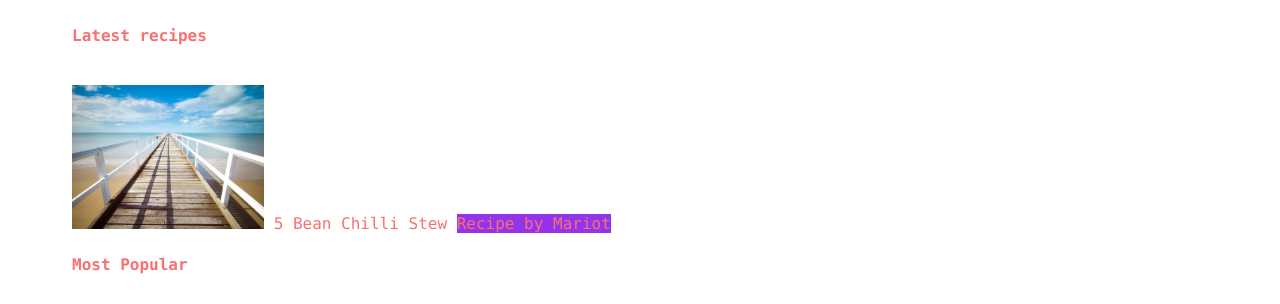
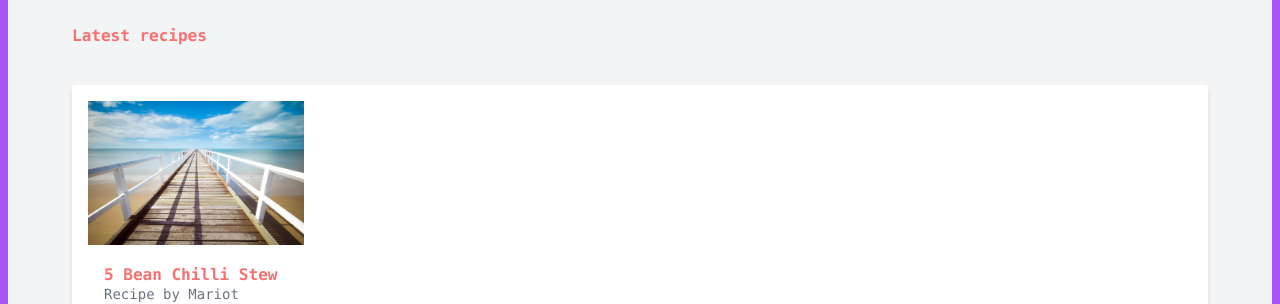
Before and after one commit to obibaadoma/tailwind-tutorials, a website: page public/index.html in a window 1280 px wide. Shown: the part 504-808 px from the top of the page. Drawn offline with Linux system fonts and the light colour scheme.

Commit message:
fixed eslint linter

```diff
--- a/package.json
+++ b/package.json
@@ -16,6 +16,10 @@
     "tailwindcss": "^3.4.3"
   },
   "devDependencies": {
+    "babel-eslint": "^10.1.0",
+    "eslint": "^7.32.0",
+    "eslint-config-airbnb-base": "^14.2.1",
+    "eslint-plugin-import": "^2.29.1",
     "hint": "^7.1.11",
     "nodemon": "^3.1.0",
     "stylelint": "^13.13.1",
--- a/public/index.html
+++ b/public/index.html
@@ -8,7 +8,7 @@
   <link rel="stylesheet" href="styles.css"/></link>
  </head>
 
-<body class="text-red-400 font-mono">
+<body class="bg-purple-500 text-red-400 font-mono">
 
   <div>
     <!-- content wrapper -->
@@ -45,7 +45,7 @@
     </div> <!-- end of nav -->
   </div>
 
-  <main class ="px-16 py-6">
+  <main class ="bg-gray-100 px-16 py-6">
     <div class="flex md: justify-end lg:justify-end ml-2  gap-6">
       <a href="#">Log in</a>
       <a href="#">Sign up</a>
@@ -65,11 +65,13 @@
       <h4 class="font-bold mt-12 pb-2 border-b">Latest recipes</h4>
       <div class="mt-8">
         <!-- cards for go here -->
-        <div>
+        <div class="bg-white rounded overflow-hidden shadow-md p-4">
           <img  class="w-48 h-36 border-8"src="../public/images/image2.jpg" alt="Description of the image">
-        <span>5 Bean Chilli Stew</span>
-        <span class="bg-purple-600">Recipe by Mariot</span>
+        <div class="m-4 ">
+          <span class="block font-bold">5 Bean Chilli Stew</span>
+          <span class="block text-gray-500 text-sm">Recipe by Mariot</span>
         </div>
+      </div>
       </div>
       <h4 class = "font-bold mt=12 pb-2">Most Popular</h4>
       <div>
--- a/tailwind.config.js
+++ b/tailwind.config.js
@@ -6,9 +6,9 @@ module.exports = {
   theme: {
     extend: {
       fontFamily: {
-        body: ['"Nunito Sans"', 'sans-serif']
-      }
+        body: ['"Nunito Sans"', 'sans-serif'],
+      },
     },
   },
   plugins: [],
-}
+};
```
Also changed, not shown: public/styles.css, 1 other file.
